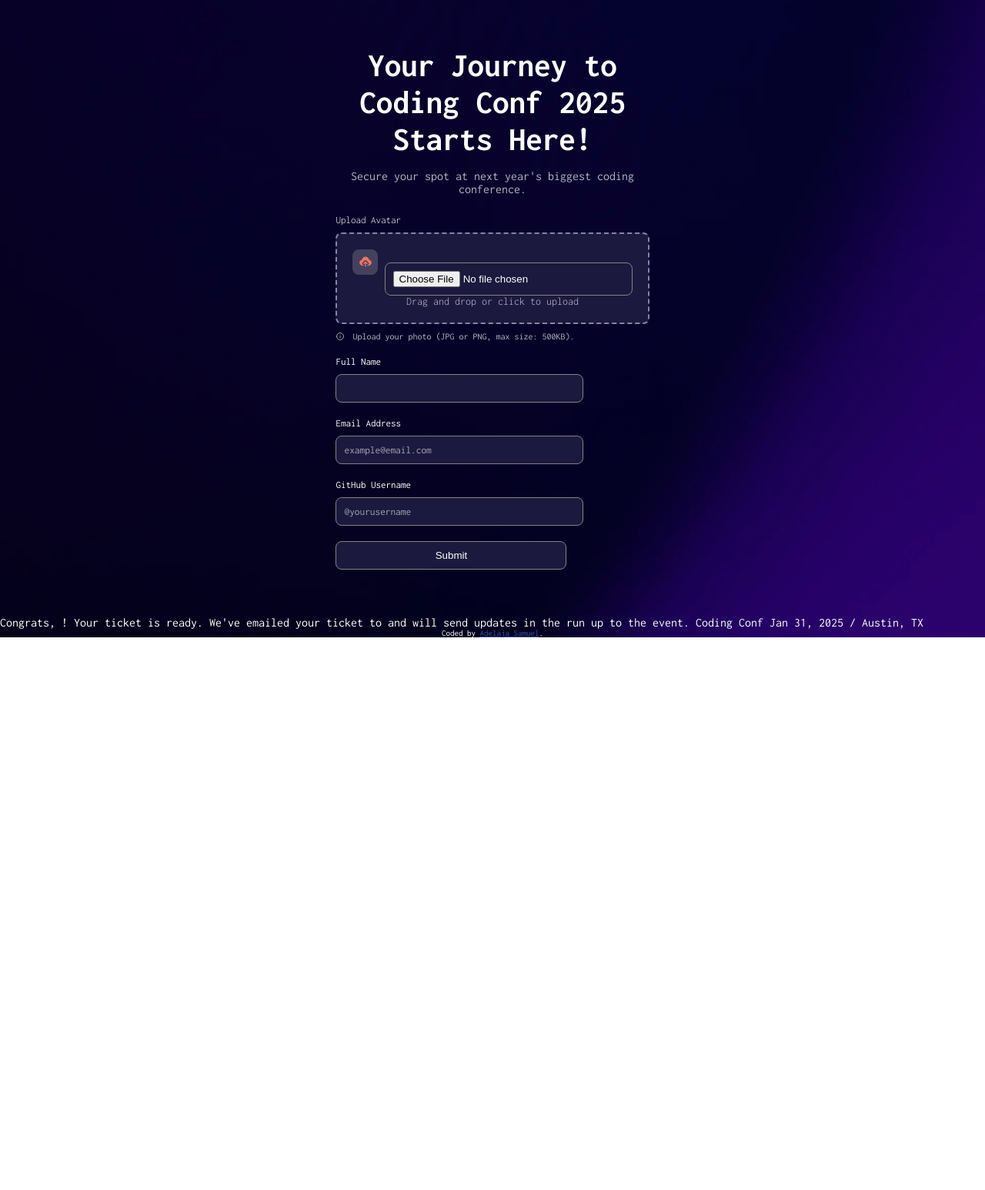
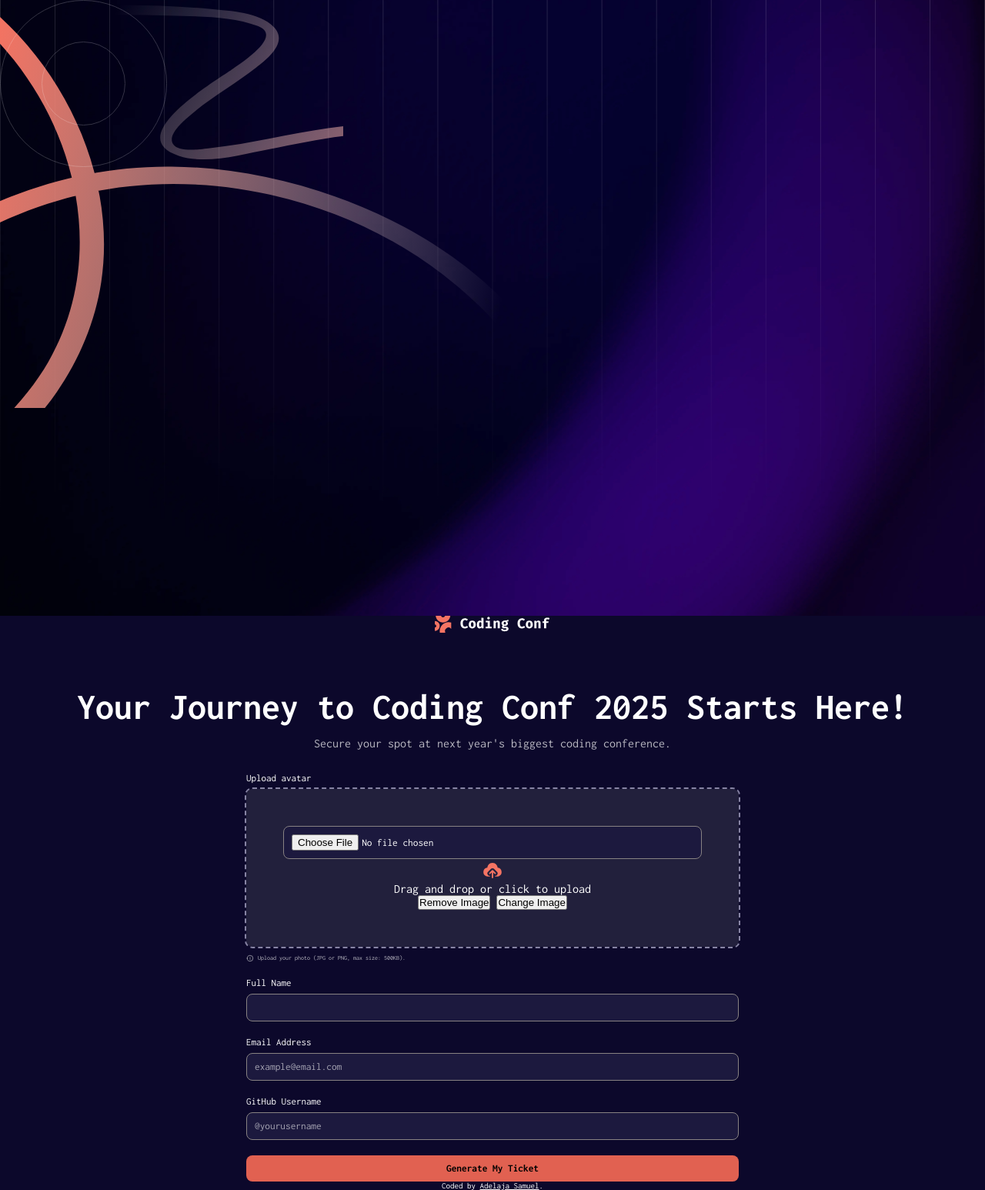
Before and after one commit to samuel-faith/conference-ticket-generator-main, a plain HTML site: page index.html in a window 1280 px wide. Shown: the whole page at 77% size. Before the commit the page ends 828 px from the top, so only its background shows below. Drawn offline with nearby package versions, Linux system fonts and the light colour scheme.

Commit message:
UI update and Added JS

```diff
--- a/index.html
+++ b/index.html
@@ -21,7 +21,26 @@
 </head>
 <body>
   <main>
+    <div class="image-container">
+      <div class="svg-image">
+        <img src="./assets/images/pattern-lines.svg" alt="">
+      </div>
+      <div class="svg-image">
+        <img src="./assets/images/pattern-squiggly-line-top.svg" alt="">
+      </div>
+      <div class="svg-image">
+        <img src="./assets/images/pattern-squiggly-line-bottom.svg" alt="">
+      </div>
+      <div class="svg-image">
+        <img src="./assets/images/pattern-circle.svg" alt="">
+      </div>
+      <div class="svg-image">
+        <img src="./assets/images/pattern-circle.svg" alt="">
+      </div>
+    </div>
+
     <div class="container">
+      <img class="logo" src="./assets/images/logo-full.svg" alt="Coding Conf">
       <div class="header">
         <h1>Your Journey to Coding Conf 2025 Starts Here!</h1>
         <p>Secure your spot at next year's biggest coding conference.</p>
@@ -29,70 +48,78 @@
 
       <!-- Form starts -->
       <div class="form">
+        <form target="_blank" action="./success.html">
+          <label for="file-input">Upload avatar</label>
           <div class="upload">
-          <h2>Upload Avatar</h2>
-          <div class="file">
+            <input type="file" id="file-input" accept="image/png, image/jpeg, image/jpg">
             <img src="./assets/images/icon-upload.svg" alt="upload icon">
-            <input type="file" name="avatar">
             <p>Drag and drop or click to upload</p>
+            <div class="file-action">
+              <button type="button" id="remove-image">Remove Image</button>
+              <button type="button" id="change-image">Change Image</button>
             </div>
-          <div class="info">
-            <img src="./assets/images/icon-info.svg" alt="info icon">
-            <p>Upload your photo (JPG or PNG, max size: 500KB).</p>
           </div>
+          <div class="info hint">
+            <img class="info-text" src="./assets/images/icon-info.svg" alt="icon-info">
+            <p class="info-text">Upload your photo (JPG or PNG, max size: 500KB).</p>
           </div>
 
           <div class="name-field">
             <label for="full-name">Full Name</label>
-          <input type="text" name="full-name" id="full-name" required>
+            <input type="text" name="full-name" id="full-name">
           </div>
 
           <div class="email">
             <label for="email">Email Address</label>
             <input type="email" name="email" id="email" placeholder="example@email.com" required>
+            <div class="info hint error">
+              <img src="./assets/images/icon-info.svg" alt="icon-info">
+              <p>Please enter a valid email address</p>
+            </div>
           </div>
 
           <div class="github">
             <label for="github-username">GitHub Username</label>
             <input type="text" name="username" id="github-username" placeholder="@yourusername">
           </div>
+          <input class="button" type="submit" value="Generate My Ticket">
+        </form>
+      </div>
+      <!-- Form ends -->
+    </div>
 
-        <div class="button">
-          <input type="submit">
+    <!-- Generated tickets starts -->
+    <div class="display-data" style="display: none;">
+      <img src="./assets/images/logo-full.svg" alt="Coding Conf">
+
+      <div class="header">
+        <h1>Congrats, <span class="gradient-text"></span>! Your ticket is ready.</h1>
+        <p>We've emailed your ticket to <span class="display-email"></span> and will send updates in the run up to the event.</p>
+      </div>
+
+      <div class="ticket-container">
+        <div class="logo">
+          <img src="./assets/images/logo-full.svg" alt="Coding Conf">
+        </div>
+        <p class="date">Jan 31, 2025 / Austin, TX</p>
+
+        <div class="user-details">
+          <img src="" alt="">
+
+          <div class="user-info">
+            <span class="display-name"></span>
+            <div class="github-profie">
+              <img src="assets/images/icon-github.svg" alt="github-logo">
+              <span class="display-github"></span>
+            </div>
           </div>
         </div>
 
-
-      <!-- Form ends -->
+        <p class="ticket-number">#01609</p>
       </div>
+    </div>
+    <!-- Generated tickets ends -->
   </main>
-
-
-
-
-
-
-
-
-
-
-
-
-
-
-
-
-
-  <!-- Generated tickets starts -->
-
-  Congrats, <!-- Full Name -->! Your ticket is ready.
-
-  We've emailed your ticket to <!-- Email Address --> and will send updates in the run up to the event.
-
-  Coding Conf
-  Jan 31, 2025 / Austin, TX
-
-  <!-- Generated tickets ends -->
 
   <div class="attribution">
     Coded by <a href="https://github.com/samuel-faith">Adelaja Samuel</a>.
--- a/ticket.css
+++ b/ticket.css
@@ -1,14 +1,46 @@
 * {
     margin: 0;
     padding: 0;
+    box-sizing: border-box;
 }
 
 body {
-    background-image: url(./assets/images/background-desktop.png);
-    background-repeat: no-repeat;
-    background-position: center;
+    background-color: hsl(248, 70%, 10%);
+    font-family: "Inconsolata", serif;
+    min-height: 100vh;
     color: white;
-    font-family: "Inconsolata", serif;
+}
+
+img {
+    max-width: 100%;
+    display: block;
+}
+.image-container {
+    background: url(./assets/images/background-desktop.png) no-repeat center center / cover;
+    width: 100%;
+    height: 100vh;
+    position: relative;
+    overflow-y: hidden;
+    display: grid;
+    place-content: center;
+}
+
+.svg-image {
+    position: absolute;
+}
+
+.gradient-text {
+    background: linear-gradient(to right, hsl(7, 86%, 67%), hsl(0, 0%, 100%));
+    -webkit-background-clip: text;
+    -webkit-text-fill-color: transparent;
+}
+
+.display-email {
+    color: hsl(7, 88%, 67%);
+}
+
+.logo {
+    margin: 0 auto 2rem auto;
 }
 
 .container {
@@ -16,13 +48,11 @@ body {
     flex-direction: column;
     justify-content: center;
     align-items: center;
-    padding: 0 425px 0 425px;
-    min-height: 100vh;
     text-align: center;
 }
 
 .header h1 {
-    font-size: 2.7rem;
+    font-size: 3rem;
     line-height: 3rem;
     margin-bottom: 15px;
 }
@@ -33,7 +63,11 @@ body {
 }
 
 .header {
-    margin-bottom: 25px;
+    margin: 40px 0 30px 0;
+}
+
+.logo {
+    width: 150px;
 }
 
 .form {
@@ -41,6 +75,7 @@ body {
     flex-direction: column;
     justify-content: center;
     text-align: left;
+    width: 50%;
 }
 
 h2 {
@@ -52,8 +87,19 @@ h2 {
     display: flex;
     flex-direction: column;
     justify-content: center;
+    align-items: center;
     margin-bottom: 20px;
+    cursor: pointer;
+    background-color: hsl(244, 31%, 18%);
+    outline: 2px dashed hsl(245, 15%, 58%);
+    backdrop-filter: blur(2px) saturate(100%);
+    -webkit-backdrop-filter: blur(2px) saturate(100%);
+    transition: all 200ms ease;
+    border-radius: .5rem;
+    padding: 3rem;
+    text-align: center;
 }
+
 
 .file {
     margin-top: 10px;
@@ -82,27 +128,43 @@ h2 {
 
 .info {
     display: flex;
-    gap: 10px;
+    gap: 5px;
     margin-top: 10px;
 }
 
 .info p {
-    font-size: 12px;
+    font-size: 8px;
     opacity: 70%;
 }
 
+.info p.error {
+    color: hsl(7, 88%, 67%);
+}
+.error {
+    display: none;
+}
+
 .info img {
-    height: 12px;
-    width: 12px;
+    height: 10px;
+    width: 10px;
 }
 
 input {
     border: solid 1px rgb(135, 130, 130);
+    width: 100%;
     padding: 10px;
     border-radius: .5rem;
     background-color: hsl(246, 43%, 17%);
-    width: 300px;
+    backdrop-filter: blur(2px) saturate(100%);
+    -webkit-backdrop-filter: blur(2px) saturate(100%);
     color: white;
+    font-family: "Inconsolata", serif;
+    transform: all 200ms ease;
+}
+
+.info-text {
+    margin-top: -10px;
+    margin-bottom: 20px;
 }
 
 
@@ -114,8 +176,9 @@ input {
 
 label {
     font-family: "Inconsolata", serif;
-    margin-bottom: 10px;
+    margin-bottom: .5rem;
     font-size: 13px;
+    display: block;
 }
 
 ::placeholder {
@@ -125,8 +188,22 @@ label {
     font-weight: 400;
 }
 
-input:active {
-    border: solid 1px rgb(135, 130, 130);
+.form input:hover {
+    background-color: hsla(246, 15%, 58%, .6);
+}
+
+.form input.error {
+    border: 1px solid hsl(245, 15%, 58%);
+}
+
+.button {
+    background-color: hsl(7, 71%, 60%) !important;
+    color: black;
+    font-weight: 700;
+    border: none;
+    padding: 10px;
+    cursor: pointer;
+    width: 100%;
 }
 
 .attribution {
@@ -135,5 +212,5 @@ input:active {
 }
 
 .attribution a {
-    color: hsl(228, 45%, 44%);
+    color: hsl(0, 0%, 100%);
 }
--- a/ticket.js
+++ b/ticket.js
@@ -0,0 +1,21 @@
+$("form").submit(function(e) {
+    e.preventDefault();
+
+    var fullName = $("#full-name").value;
+    var email = $("#email").value;
+
+    localStorage.setItem("fullName", fullName);
+    localStorage.setItem("email", email);
+
+    window.location.href = "./success.html";
+})
+
+var fullName = localStorage.getItem("fullName");
+var email = localStorage.getItem("email");
+
+if (fullName && email) {
+    $(".header1 h1").textContent = 'Congrats, $("fullName")! Your ticket is ready.'
+    $(".header1 p").textContent = 'We have emailed your ticket to $("email") and will send updates in the run up to the event.'
+}
+
+localStorage.clear();
```
Lines whose indentation alone changed are shown as unchanged.
